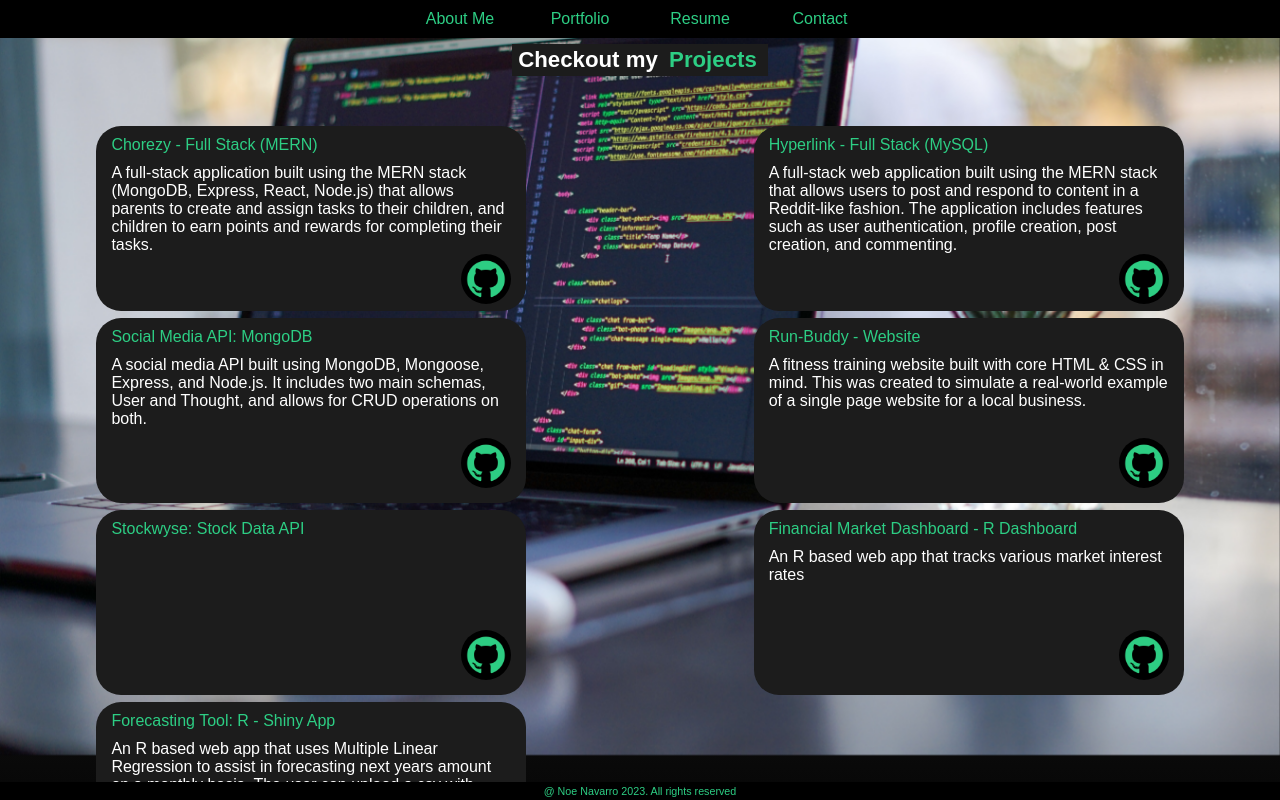
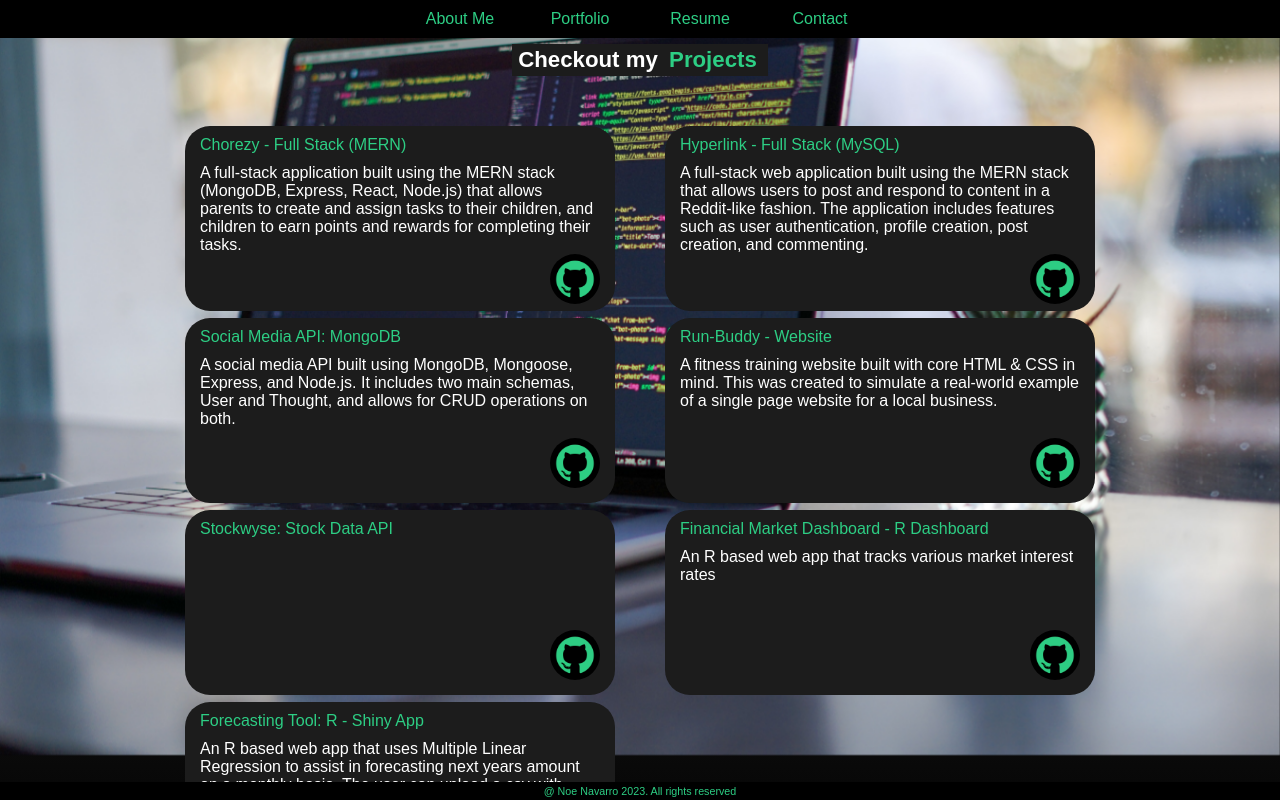
Before and after one commit to Nnavarr/portfolio, a React (Create React App) app: page / in a window 1280 px wide. Both pictures are taken after a click on the element "Portfolio". Built offline with nearby package versions, Linux system fonts and the light colour scheme.

Commit message:
made the projects aligned around the center grid

```diff
--- a/src/components/Project/index.js
+++ b/src/components/Project/index.js
@@ -30,7 +30,8 @@ const Project = (props) => {
                   <img src={require('../../assets/images/githubLogo.jpg')} className='github-img'/>
                 </div>
             </section>
-        ))}
+          ))
+        }
       </div>
     </div>
   )
--- a/src/index.css
+++ b/src/index.css
@@ -155,8 +155,8 @@ footer {
   display: grid;
   justify-items: center;
   justify-content: center;
-  grid-template-columns: repeat(2, 75%);
-  column-gap: 7px;
+  grid-template-columns: repeat(2, 1fr);
+  column-gap: 50px;
   position: relative;
   margin-top: 50px;
   row-gap: 7px;
@@ -356,7 +356,7 @@ footer {
 }
 
 /* project card container */
-.project {
+.project{
   height: 10rem;
   width: 25rem;
   display: flex;
```
Also changed, not shown: 1 other file (tests, documents, lock files or other folders). Lines whose indentation alone changed are shown as unchanged.
